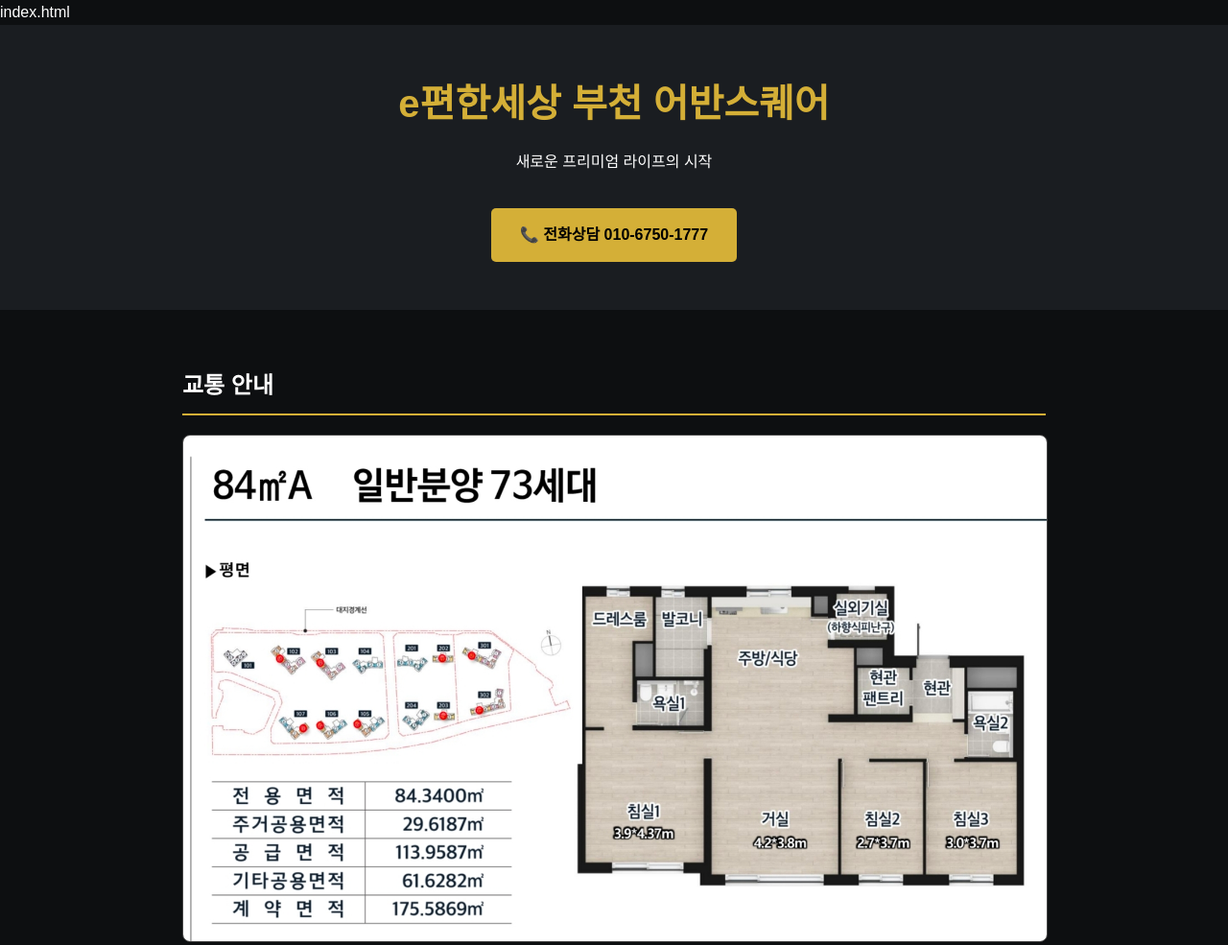
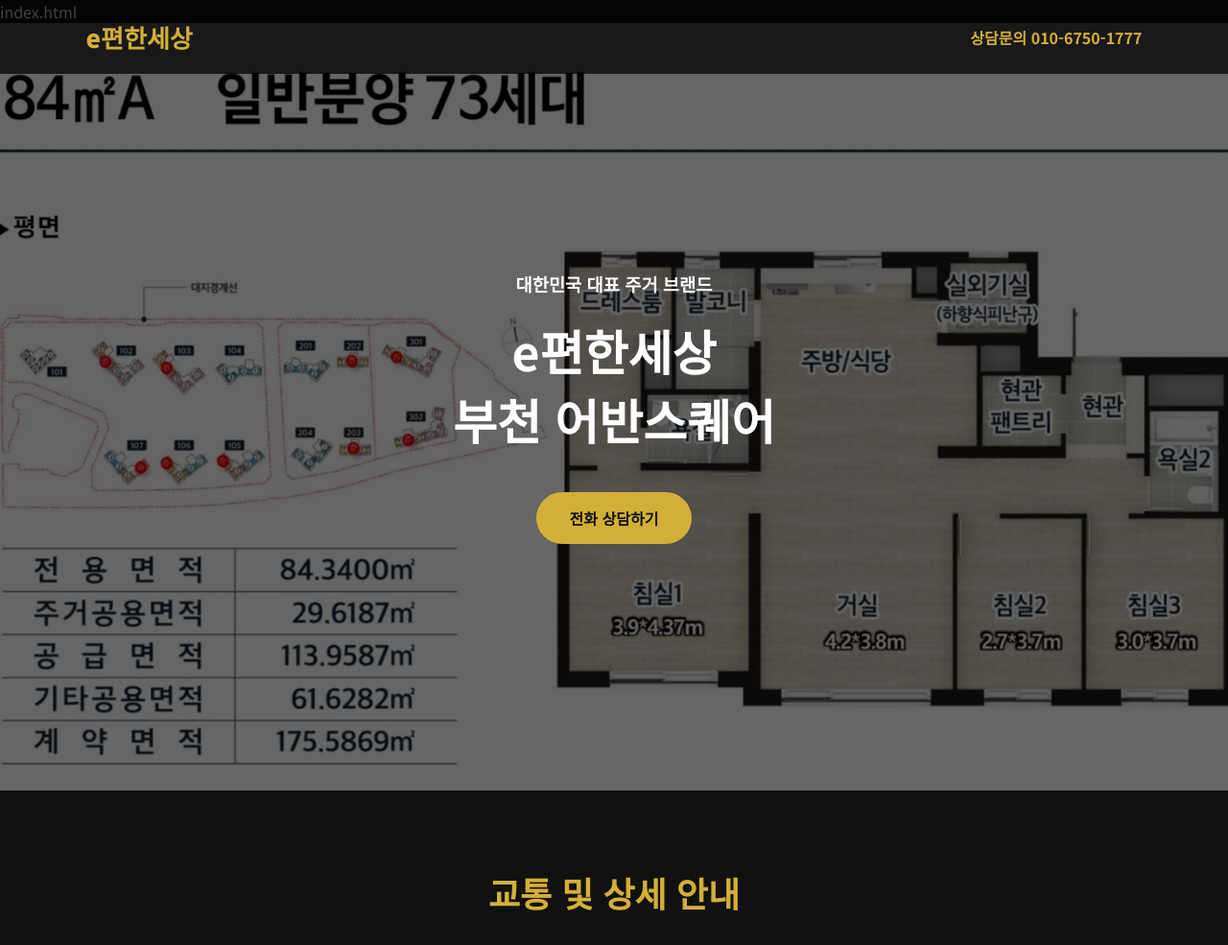
Before and after one commit to kim67501777-netizen/PremiumRealty-HARINKIM, a plain HTML site: page index.html in a window 1280 px wide. Shown: the top 985 px of the page at 96% size. Drawn offline with Linux system fonts and the light colour scheme.

Commit message:
Update index.html

```diff
--- a/index.html
+++ b/index.html
@@ -3,40 +3,65 @@
 <html lang="ko">
 <head>
     <meta charset="UTF-8">
-    <title>e편한세상 부천 어반스퀘어</title>
+    <meta name="viewport" content="width=device-width, initial-scale=1.0">
+    <title>e편한세상 부천 어반스퀘어 | 공식 안내</title>
+    <link href="https://fonts.googleapis.com/css2?family=Noto+Sans+KR:wght@400;700;900&display=swap" rel="stylesheet">
     <style>
-        body { margin: 0; background-color: #0d0f11; color: #fff; font-family: sans-serif; line-height: 1.6; }
-        .header { text-align: center; padding: 50px 20px; background: #1a1d21; }
-        .header h1 { color: #d4af37; font-size: 2.5rem; margin: 0; }
-        .btn-call { background: #d4af37; color: #000; padding: 15px 30px; display: inline-block; margin-top: 20px; text-decoration: none; font-weight: bold; border-radius: 5px; }
-        .container { max-width: 900px; margin: 20px auto; padding: 20px; }
-        .img-block { margin-bottom: 40px; }
-        .img-block h2 { border-bottom: 2px solid #d4af37; padding-bottom: 10px; }
-        img { width: 100%; border-radius: 8px; border: 1px solid #444; }
+        * { margin:0; padding:0; box-sizing:border-box; }
+        body { font-family:'Noto Sans KR', sans-serif; background:#111; color:#fff; }
+        a { text-decoration:none; color:inherit; }
+        header { position:fixed; top:0; width:100%; padding:20px 7%; display:flex; justify-content:space-between; align-items:center; background:rgba(0,0,0,.75); z-index:100; }
+        .logo { font-size:26px; font-weight:900; color:#d4af37; }
+        .hero { height:100vh; position:relative; display:flex; align-items:center; justify-content:center; text-align:center; overflow:hidden; }
+        .hero img { position:absolute; width:100%; height:100%; object-fit:cover; }
+        .overlay { position:absolute; inset:0; background:rgba(0,0,0,.6); }
+        .hero-text { position:relative; z-index:2; }
+        .hero h1 { font-size:50px; margin:20px 0; color:#fff; }
+        .btn { display:inline-block; margin:20px 8px 0; padding:15px 35px; border-radius:50px; font-weight:bold; }
+        .gold { background:#d4af37; color:#111; }
+        .line { border:1px solid #d4af37; }
+        .section { padding:80px 7%; }
+        .container { max-width:1000px; margin:auto; }
+        h2 { font-size:36px; margin-bottom:40px; color:#d4af37; text-align:center; }
+        .photo { width:100%; border-radius:15px; margin-bottom:20px; border:1px solid #333; }
+        @media(max-width:768px) { .hero h1 { font-size:30px; } }
     </style>
 </head>
 <body>
 
-    <div class="header">
-        <h1>e편한세상 부천 어반스퀘어</h1>
-        <p>새로운 프리미엄 라이프의 시작</p>
-        <a href="tel:010-6750-1777" class="btn-call">📞 전화상담 010-6750-1777</a>
+<header>
+    <div class="logo">e편한세상</div>
+    <nav><a href="#contact" style="color:#d4af37; font-weight:bold;">상담문의 010-6750-1777</a></nav>
+</header>
+
+<section class="hero">
+    <img src="KakaoTalk_20260711_014031214.jpg" alt="메인배경">
+    <div class="overlay"></div>
+    <div class="hero-text">
+        <h3>대한민국 대표 주거 브랜드</h3>
+        <h1>e편한세상<br>부천 어반스퀘어</h1>
+        <a href="tel:01067501777" class="btn gold">전화 상담하기</a>
     </div>
+</section>
 
+<section class="section">
     <div class="container">
-        <div class="img-block">
-            <h2>교통 안내</h2>
-            <img src="KakaoTalk_20260711_014031214.jpg">
-        </div>
+        <h2>교통 및 상세 안내</h2>
+        <img class="photo" src="KakaoTalk_20260711_014031214.jpg">
 
-        <div class="img-block">
-            <h2>평면도 정보</h2>
-            <img src="KakaoTalk_20260711_014031214_01.jpg">
-            <img src="KakaoTalk_20260711_014031214_02.jpg">
-            <img src="KakaoTalk_20260711_014031214_03.jpg">
-            <img src="KakaoTalk_20260711_014031214_04.jpg">
-        </div>
+        <h2>평면도 구성</h2>
+        <img class="photo" src="KakaoTalk_20260711_014031214_01.jpg">
+        <img class="photo" src="KakaoTalk_20260711_014031214_02.jpg">
+        <img class="photo" src="KakaoTalk_20260711_014031214_03.jpg">
+        <img class="photo" src="KakaoTalk_20260711_014031214_04.jpg">
     </div>
+</section>
+
+<section id="contact" class="section" style="background:#1a1a1a; text-align:center;">
+    <h2>모델하우스 방문예약</h2>
+    <p style="margin-bottom:20px;">지금 바로 전화주시면 친절하게 안내해 드립니다.</p>
+    <a href="tel:01067501777" class="btn gold">📞 010-6750-1777</a>
+</section>
 
 </body>
 </html>
```
